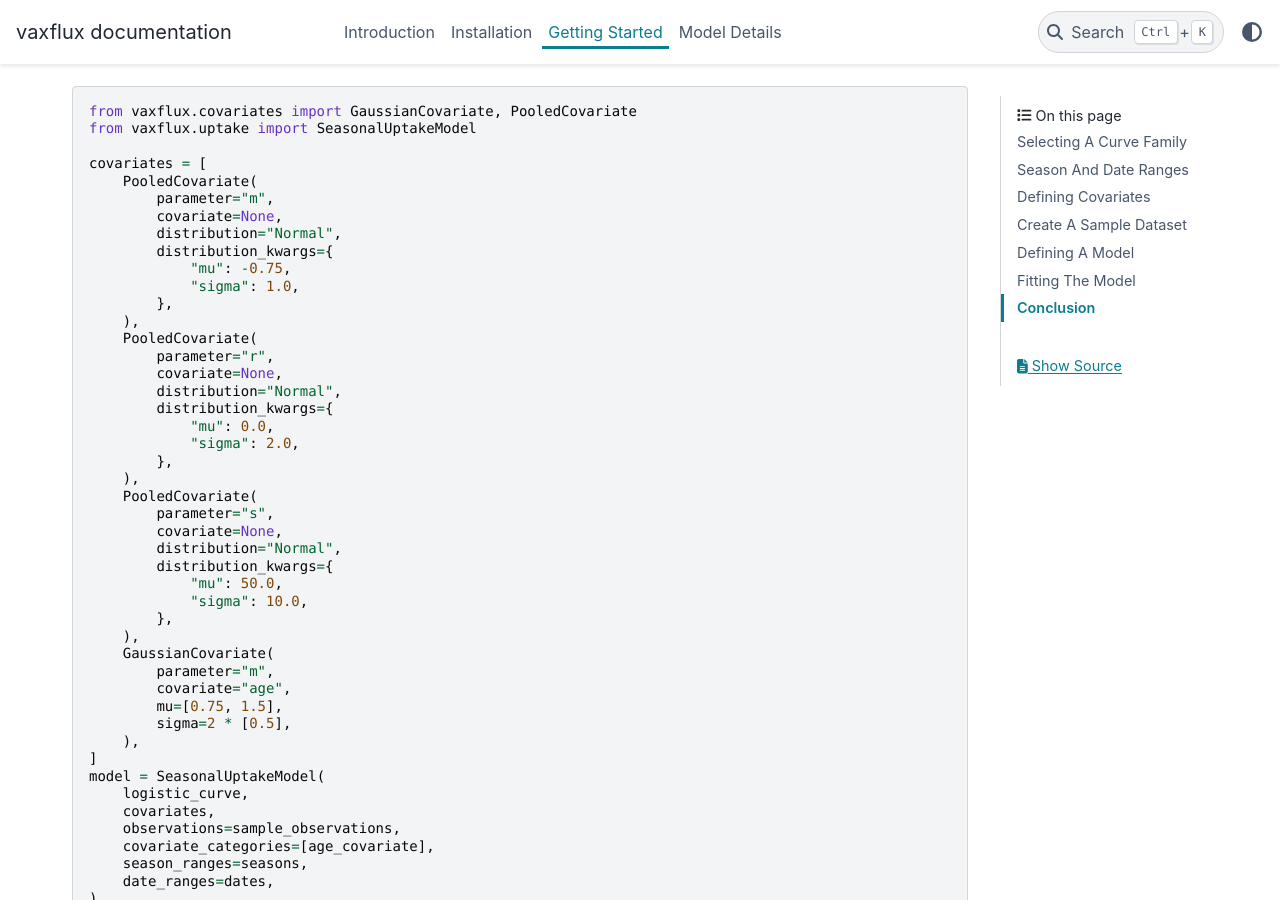
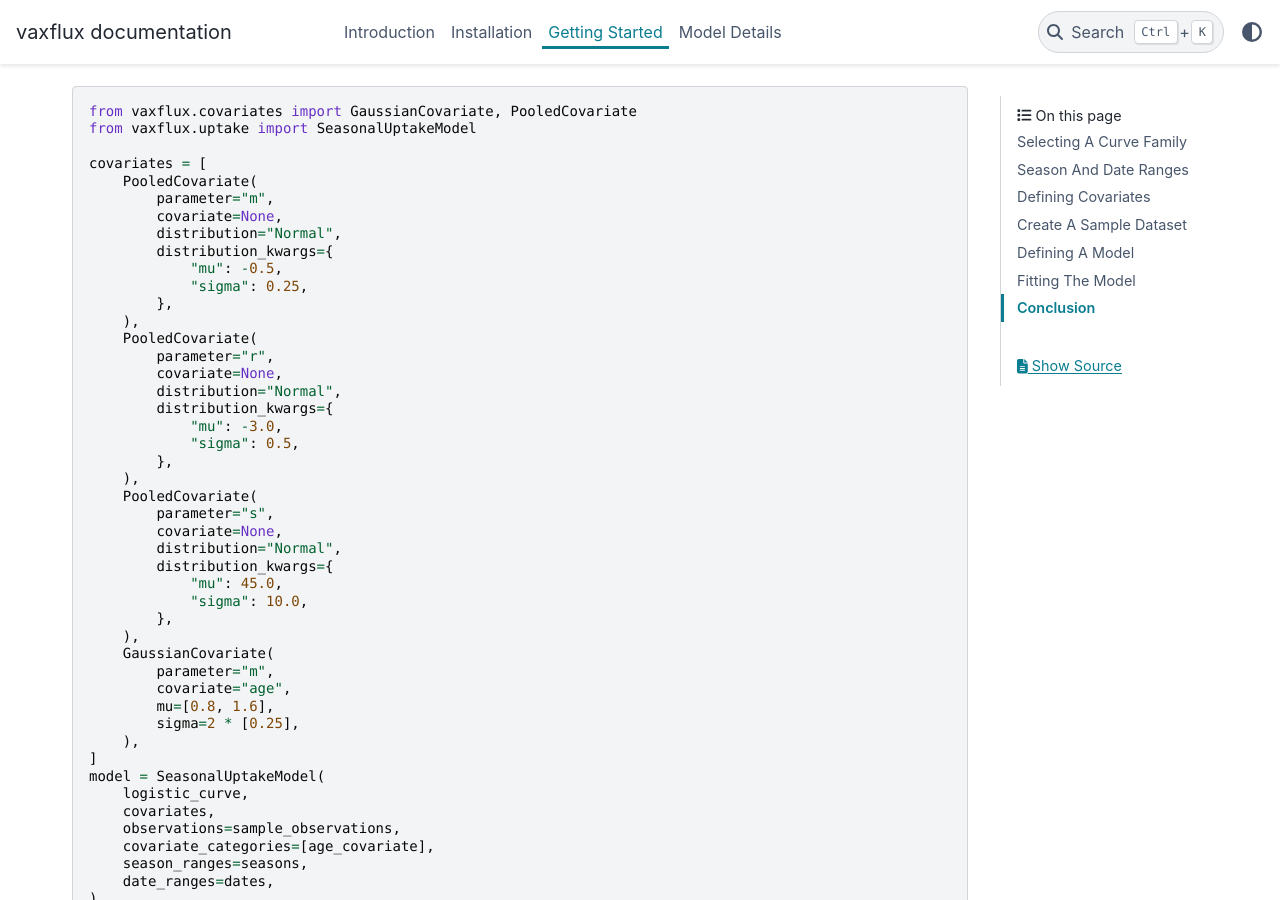
Before and after one commit to ACCIDDA/vaxflux, a Sphinx documentation site: the page built from docs/getting_started.rst, in a window 1280 px wide and 900 px high, scrolled down 3402 px. Built offline with Sphinx 7.4.7 and the PyData theme 0.15.4, drawn with Linux system fonts in a browser that asks for light colours; pages that are not in the unit, such as notebooks, are missing from menus.

Commit message:
Adjust 'Getting Started' priors

```diff
--- a/docs/getting_started.rst
+++ b/docs/getting_started.rst
@@ -122,8 +122,8 @@ In this example we will use a combination of pooled covariates and a Gaussian co
             covariate=None,
             distribution="Normal",
             distribution_kwargs={
-                "mu": -0.75,
-                "sigma": 1.0,
+                "mu": -0.5,
+                "sigma": 0.25,
             },
         ),
         PooledCovariate(
@@ -131,8 +131,8 @@ In this example we will use a combination of pooled covariates and a Gaussian co
             covariate=None,
             distribution="Normal",
             distribution_kwargs={
-                "mu": 0.0,
-                "sigma": 2.0,
+                "mu": -3.0,
+                "sigma": 0.5,
             },
         ),
         PooledCovariate(
@@ -140,15 +140,15 @@ In this example we will use a combination of pooled covariates and a Gaussian co
             covariate=None,
             distribution="Normal",
             distribution_kwargs={
-                "mu": 50.0,
+                "mu": 45.0,
                 "sigma": 10.0,
             },
         ),
         GaussianCovariate(
             parameter="m",
             covariate="age",
-            mu=[0.75, 1.5],
-            sigma=2 * [0.5],
+            mu=[0.8, 1.6],
+            sigma=2 * [0.25],
         ),
     ]
     model = SeasonalUptakeModel(
```
